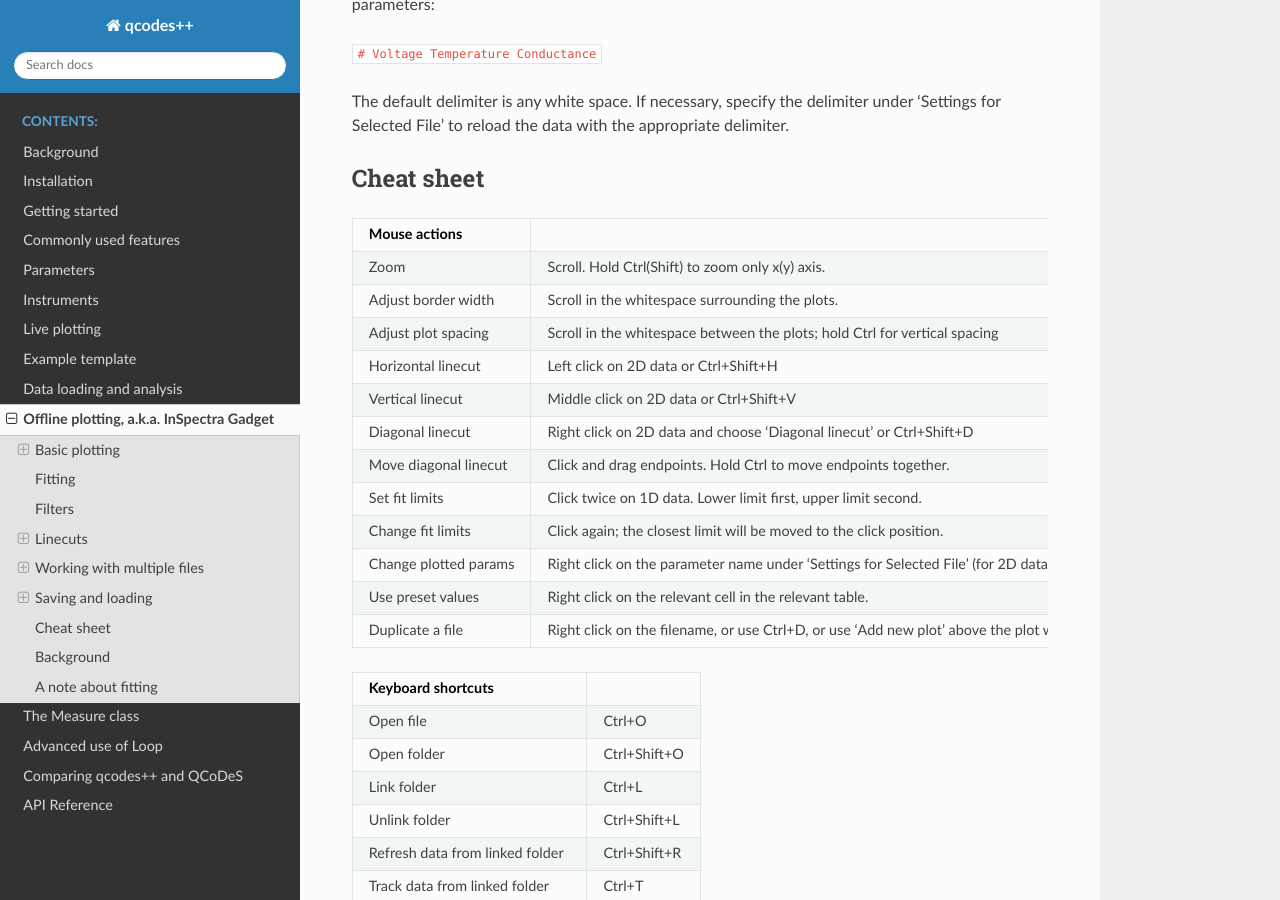
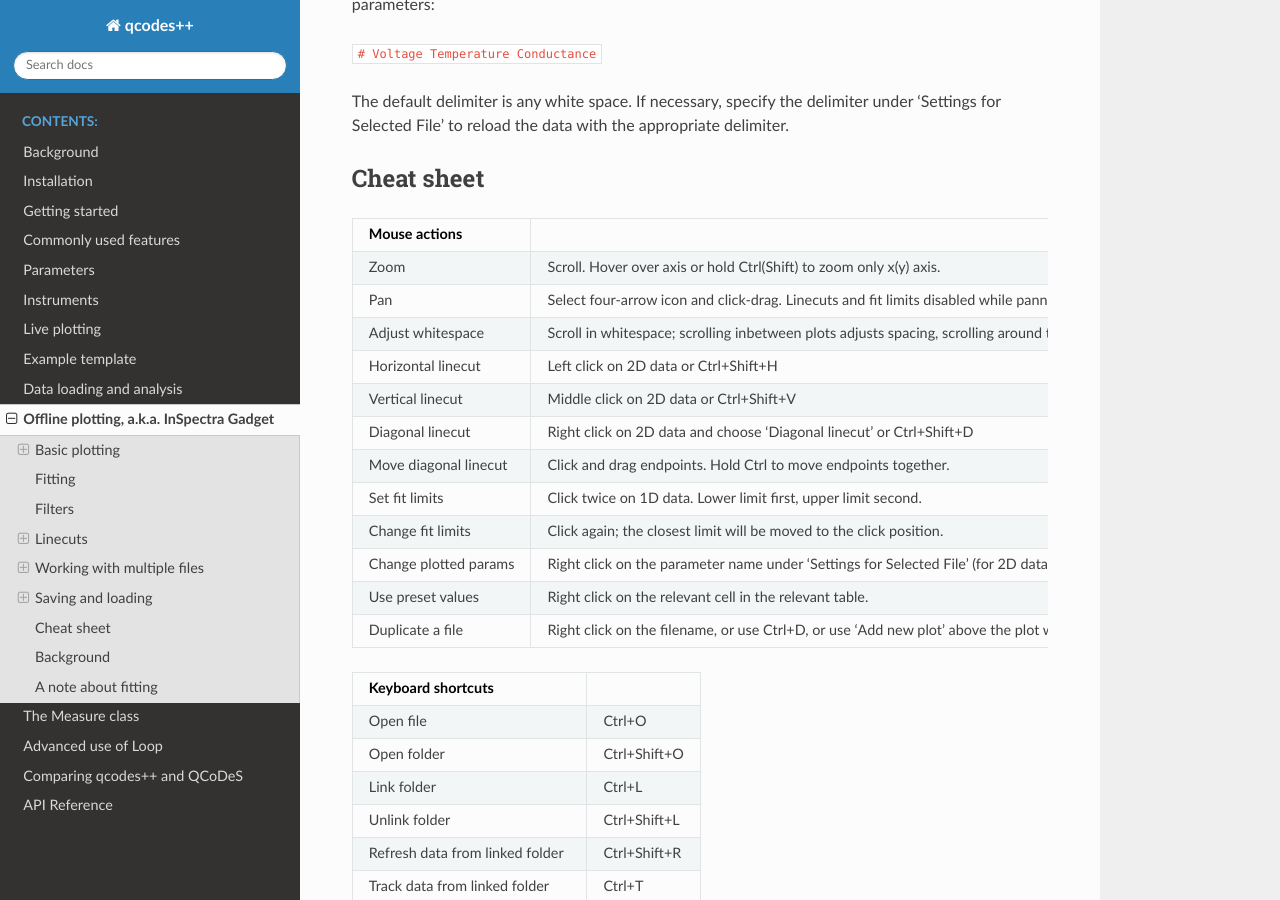
Before and after one commit to qcodespp/qcodespp.github.io, a Sphinx documentation site: the page built from docs/source/offline_plotting.rst, in a window 1280 px wide and 900 px high, scrolled down 8764 px. Built offline with Sphinx 7.4.7 and the Read the Docs theme 3.1.0, drawn with Linux system fonts in a browser that asks for light colours.

Commit message:
offline_plotting

```diff
--- a/docs/source/offline_plotting.rst
+++ b/docs/source/offline_plotting.rst
@@ -326,11 +326,11 @@ Cheat sheet
     * - Mouse actions
       -
     * - Zoom
-      - Scroll. Hold Ctrl(Shift) to zoom only x(y) axis.
-    * - Adjust border width
-      - Scroll in the whitespace surrounding the plots.
-    * - Adjust plot spacing
-      - Scroll in the whitespace between the plots; hold Ctrl for vertical spacing
+      - Scroll. Hover over axis or hold Ctrl(Shift) to zoom only x(y) axis.
+    * - Pan
+      - Select four-arrow icon and click-drag. Linecuts and fit limits disabled while panning.
+    * - Adjust whitespace
+      - Scroll in whitespace; scrolling inbetween plots adjusts spacing, scrolling around the plots changes the border size.
     * - Horizontal linecut
       - Left click on 2D data or Ctrl+Shift+H
     * - Vertical linecut
@@ -410,7 +410,6 @@ Finally, and very importantly!!: The ability to *constrain* fit parameters is (c
 .. - Work out good estimates for the fourth and fifth parameters in peak fitting.
 .. - Click to estimate peak height/position.
 .. - Include specialised fits. Could also allow other kind of backgrounds for peak fitting. Damped oscillator, i.e. Qubit relevant: Rabi, Ramsey, T_echo.
-.. - Enable .json imports; basically will be baseclassdata but just redefine the functions that work out the data dimension and make the data_dict.
 .. - Option to plot X data as average of each line, if need be. Useful for fitting series.
 .. - Single-axis scrolling as in pyqtplot
 .. - More advanced preset import/export; user can choose what they want to save/load
```
